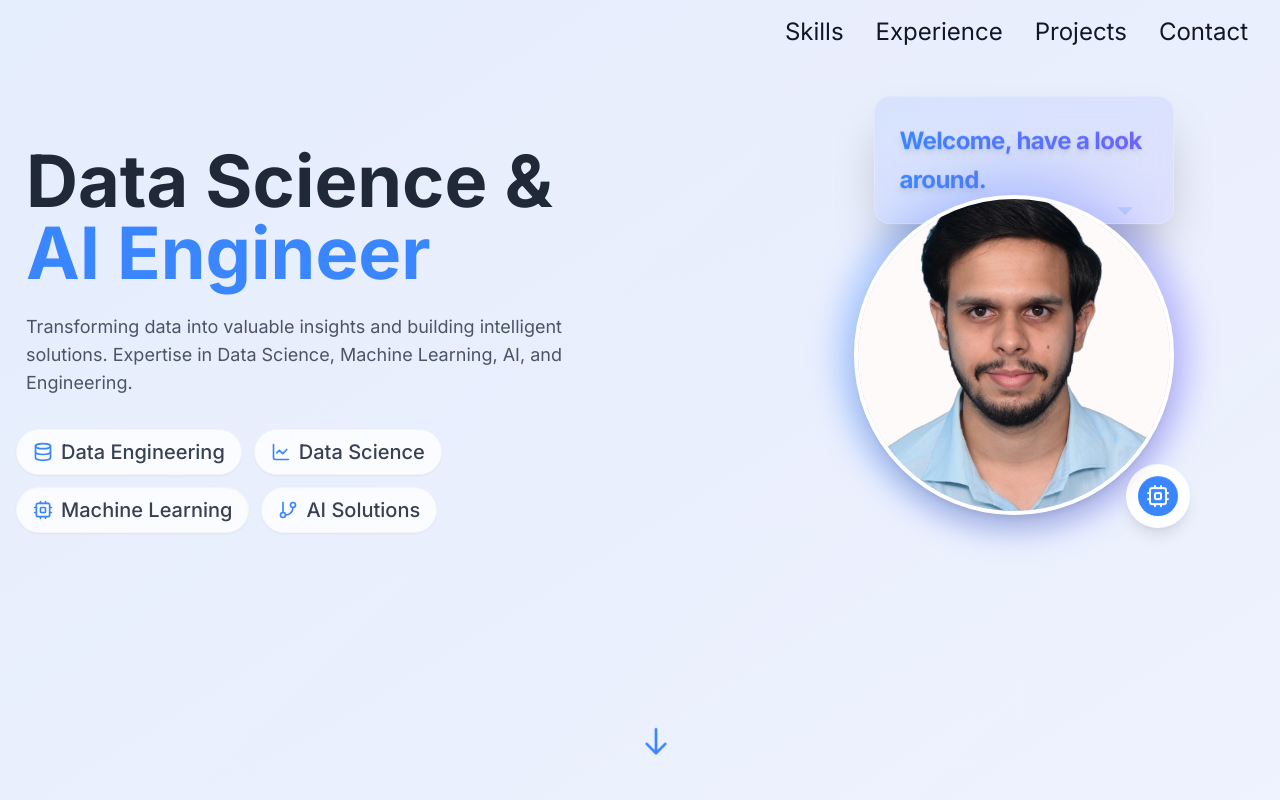
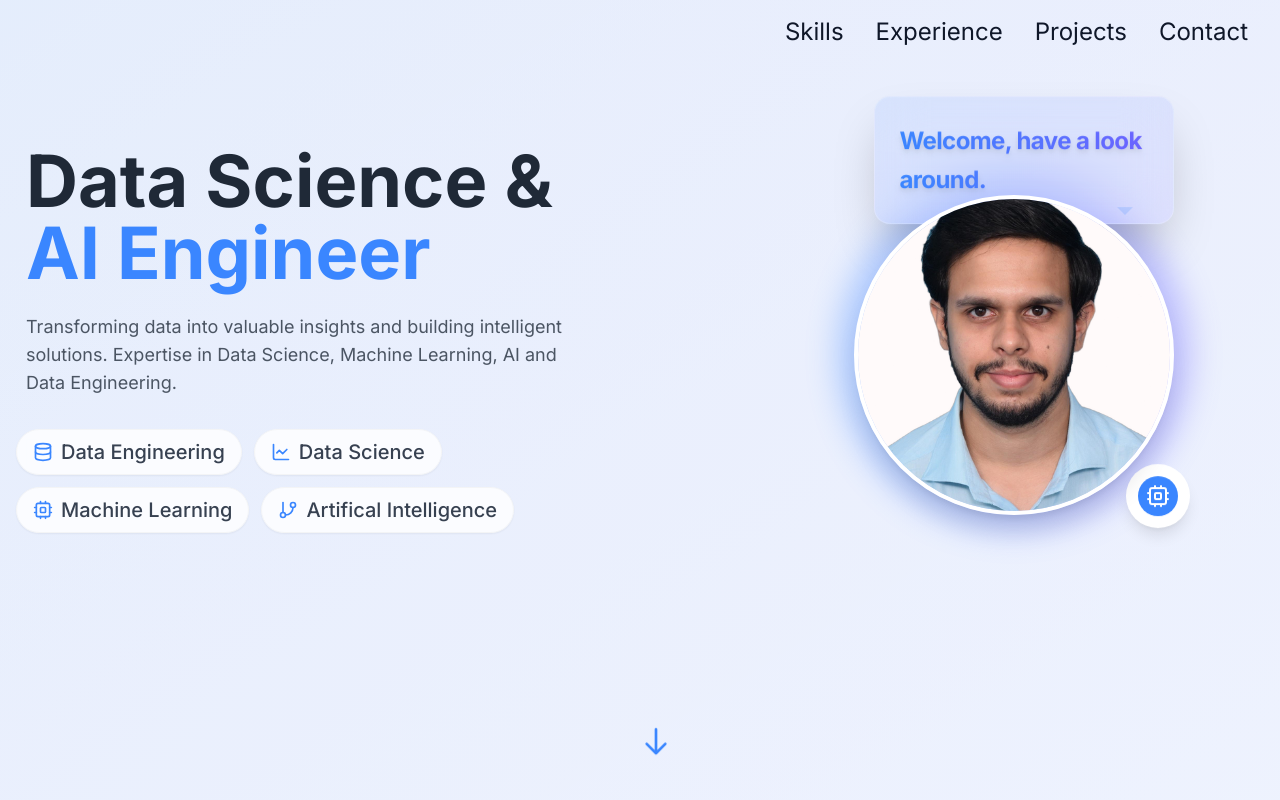
Before and after one commit to rap2rapesh/portfolio_website, a React (Vite) app: page / in a window 1280 px wide. Shown: the top 800 px of the page. Built offline with nearby package versions, Linux system fonts and the light colour scheme.

Commit message:
Update HeroSection.tsx
Updated About Section.

```diff
--- a/src/components/HeroSection.tsx
+++ b/src/components/HeroSection.tsx
@@ -25,7 +25,7 @@ const HeroSection = () => {
           </h1>
 
           <p className="mt-6 text-lg text-gray-600 max-w-xl px-[10px]">
-            Transforming data into valuable insights and building intelligent solutions. Expertise in Data Science, Machine Learning, AI, and Engineering.
+            Transforming data into valuable insights and building intelligent solutions. Expertise in Data Science, Machine Learning, AI and Data Engineering.
           </p>
 
           <div className="mt-8 flex flex-wrap gap-3">
@@ -40,7 +40,7 @@ const HeroSection = () => {
             text: "Machine Learning"
           }, {
             Icon: GitBranch,
-            text: "AI Solutions"
+            text: "Artifical Intelligence"
           }].map((item, index) => <div key={index} className="flex items-center bg-white/80 backdrop-blur-sm px-4 py-2 rounded-full shadow-sm border border-gray-100">
                 <item.Icon className="w-5 h-5 text-portfolio-primary mr-2" />
                 <span className="font-medium text-gray-700 text-xl">{item.text}</span>
```
